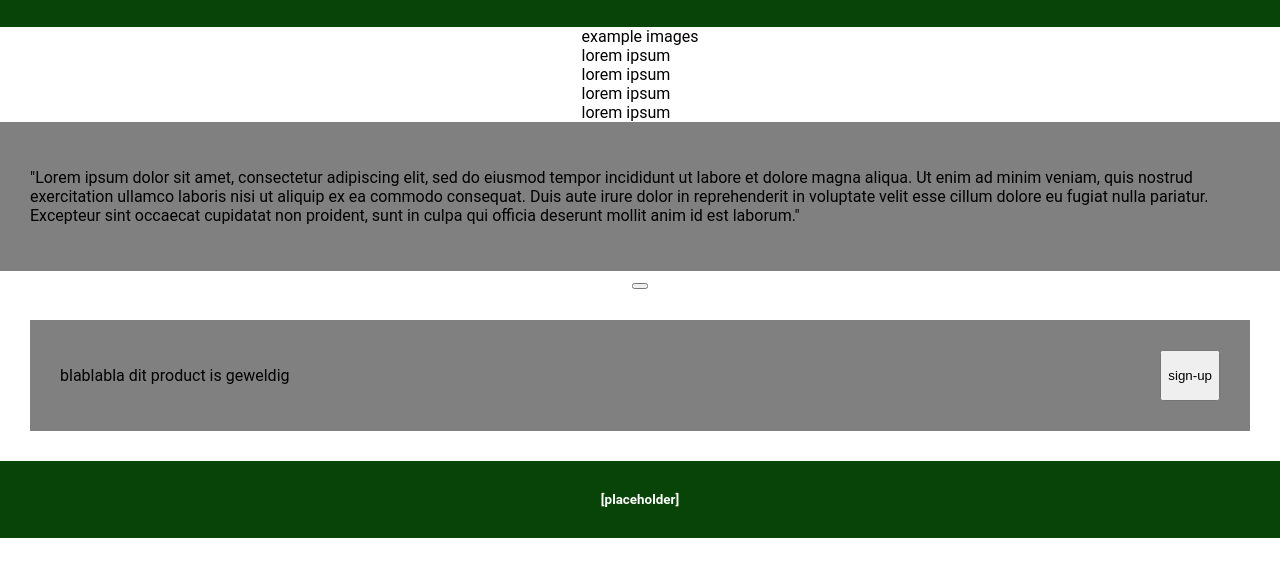
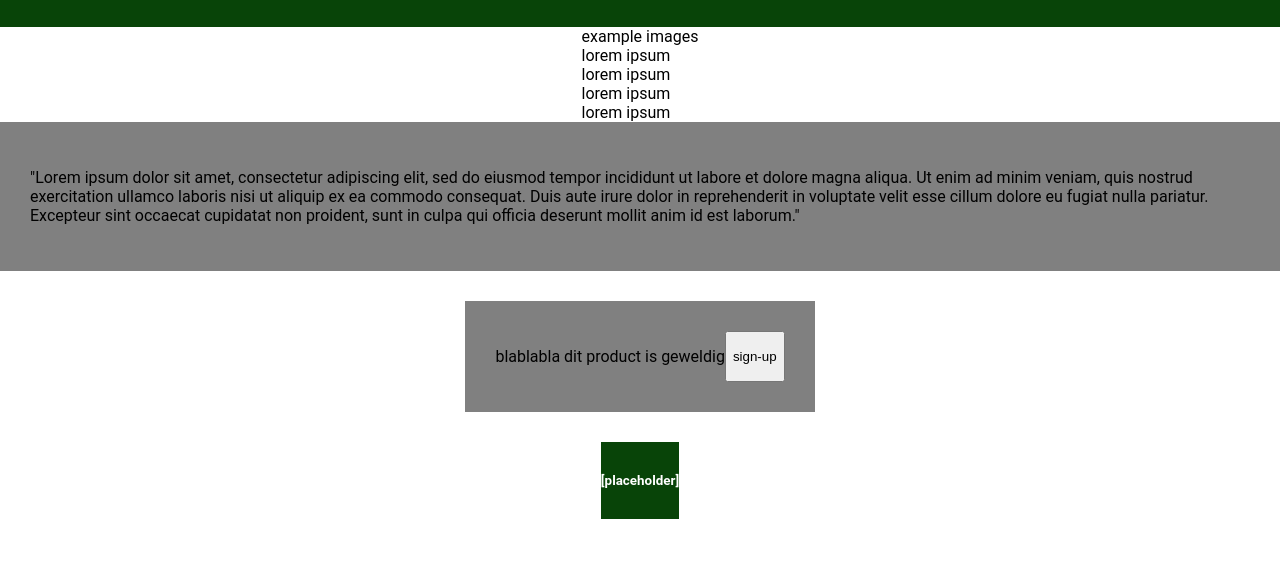
Before and after one commit to JaapdBoer/vegetable-calendar, a plain HTML site: page index.html in a window 1280 px wide. Shown: the part 237-800 px from the top of the page. Drawn offline with Linux system fonts and the light colour scheme.

Commit message:
deleted class

```diff
--- a/index.html
+++ b/index.html
@@ -38,16 +38,6 @@
                 <p> "Lorem ipsum dolor sit amet, consectetur adipiscing elit, sed do eiusmod tempor incididunt ut labore et dolore magna aliqua. Ut enim ad minim veniam, quis nostrud exercitation ullamco laboris nisi ut aliquip ex ea commodo consequat. Duis aute irure dolor in reprehenderit in voluptate velit esse cillum dolore eu fugiat nulla pariatur. Excepteur sint occaecat cupidatat non proident, sunt in culpa qui officia deserunt mollit anim id est laborum."</p>
             </div>
 
-            <div class="singup">
-                <div class=text>
-
-                </div>
-                <button type="button">
-
-                </button>
-            </div>
-        </div>
-
         <div class="afscheid">
             <p>blablabla dit product is geweldig </p>
             <button type="button">sign-up</button>
```
